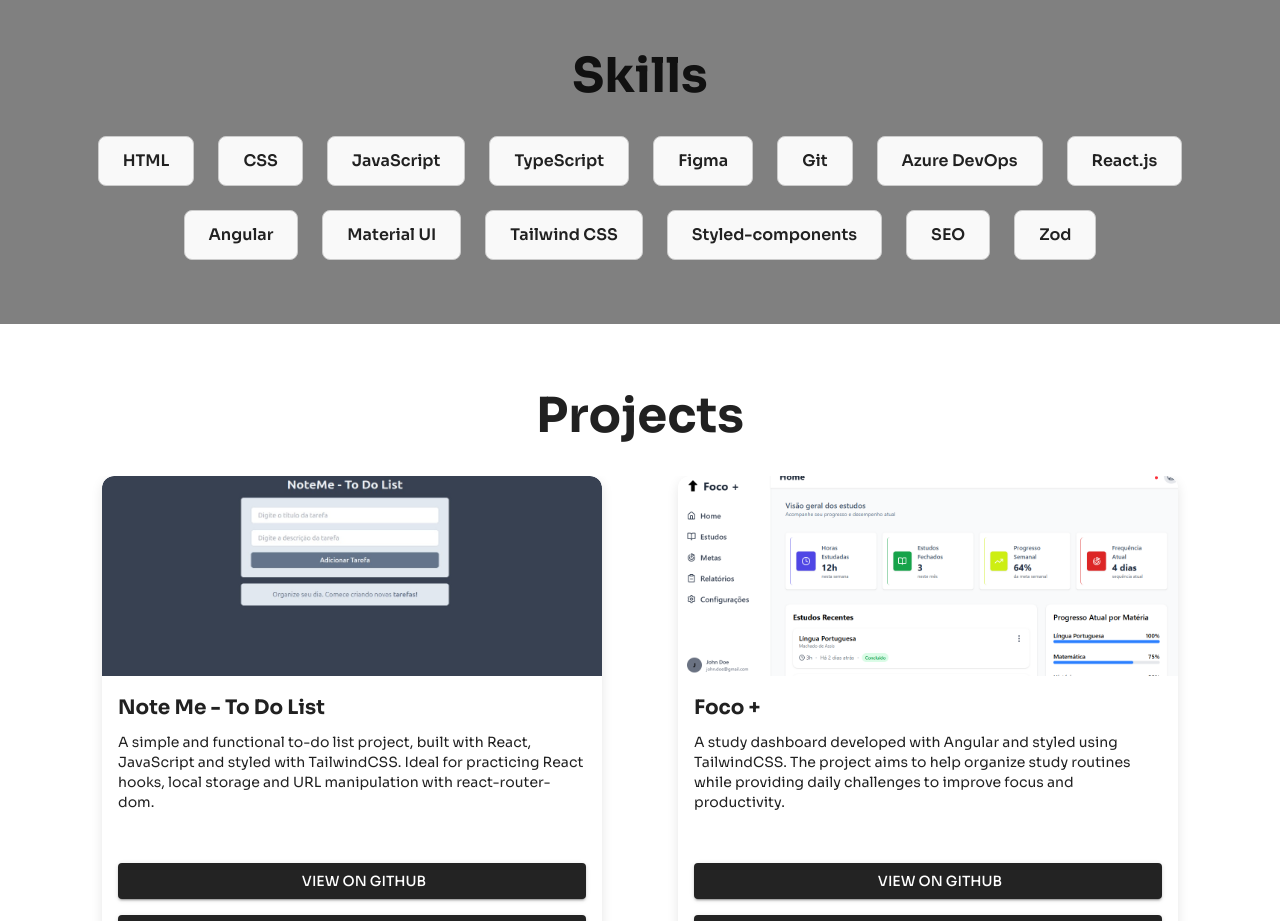
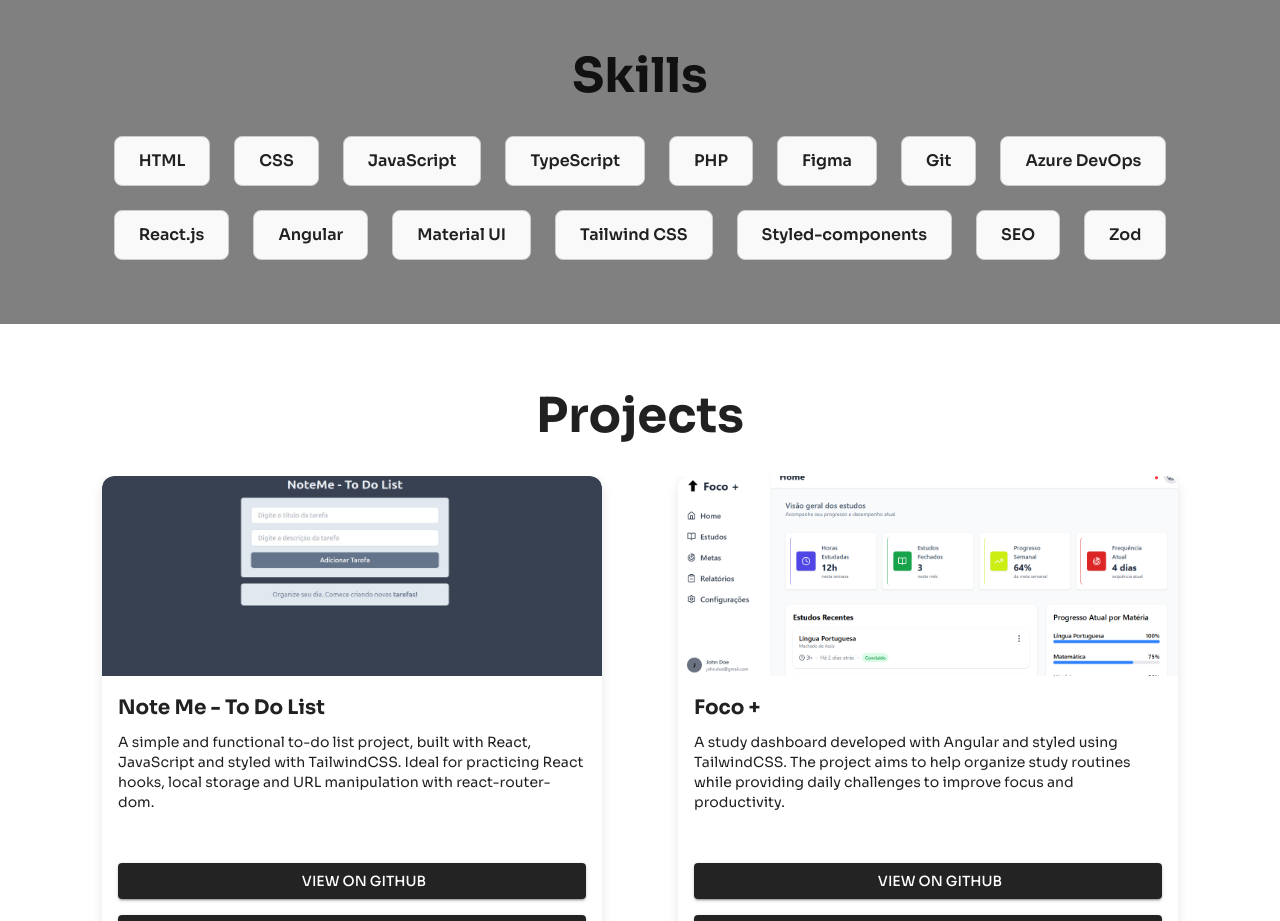
Before and after one commit to patrilucas59/Lucas_Patricio_Portfolio, a React (Vite) app: page / in a window 1280 px wide. Shown: the part 1160-2081 px from the top of the page. Built offline with nearby package versions, Linux system fonts and the light colour scheme; some icons are missing.

Commit message:
feat(Habilidades): PHP adicionado na lista de habilidades

```diff
--- a/src/pages/Home/sections/Skills/index.tsx
+++ b/src/pages/Home/sections/Skills/index.tsx
@@ -6,6 +6,7 @@ const skills = [
   'CSS',
   'JavaScript',
   'TypeScript',
+  'PHP',
   'Figma',
   'Git',
   'Azure DevOps',
```
